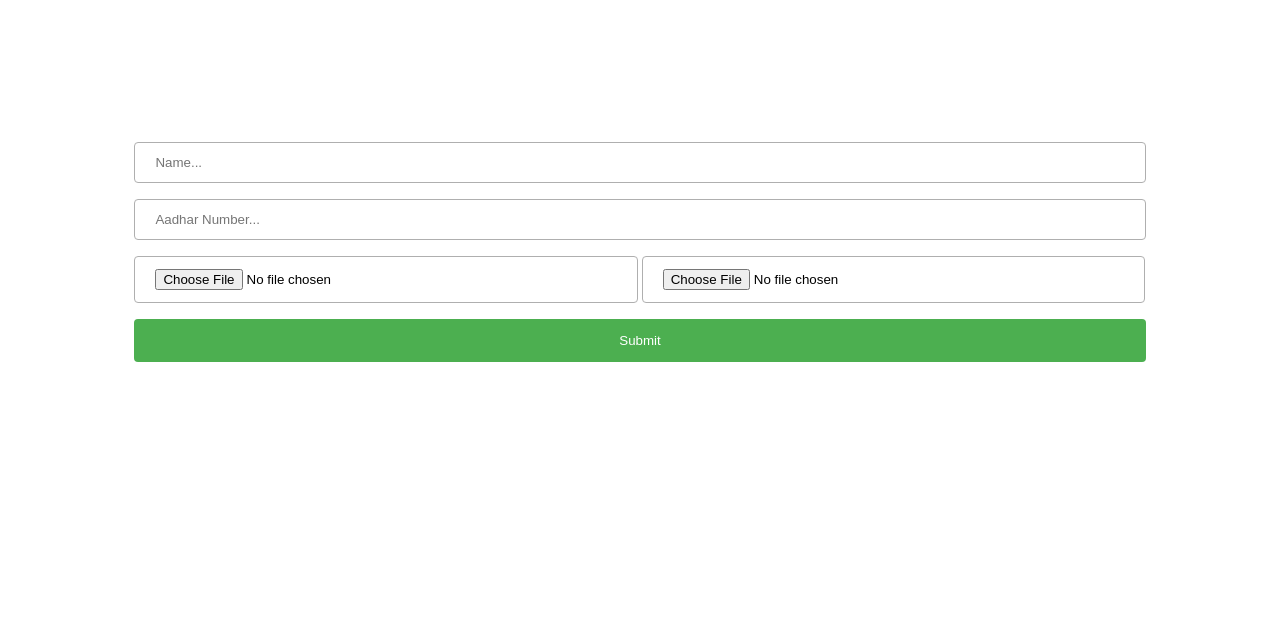
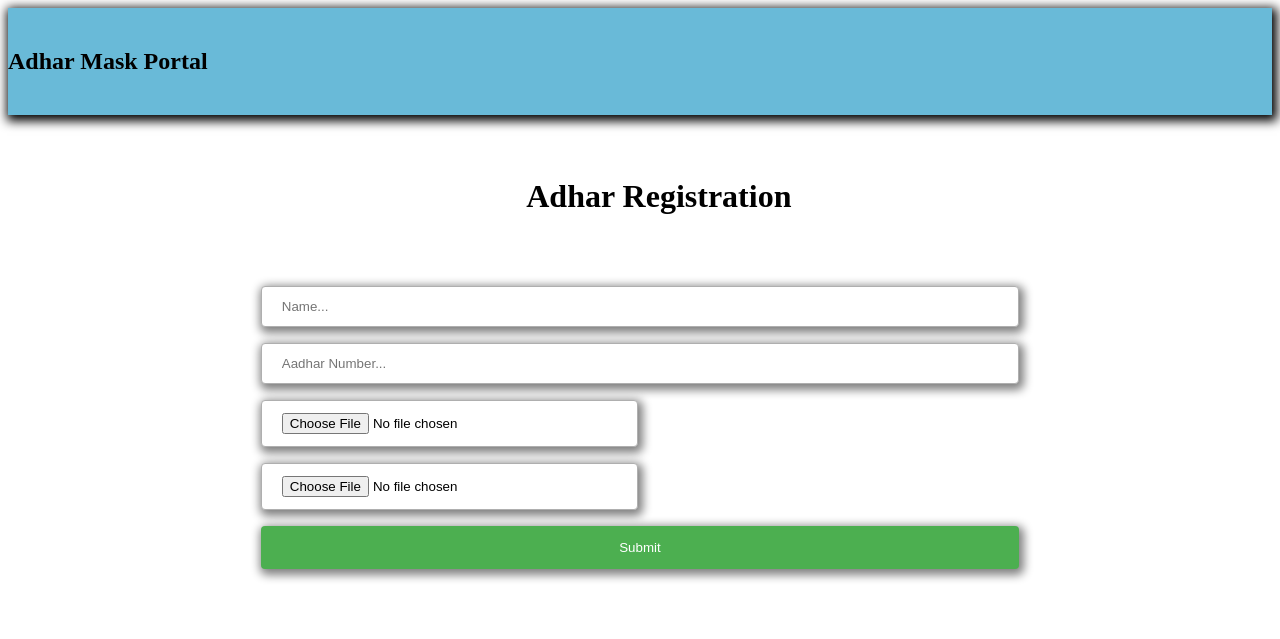
Before and after one commit to Sumits163/Adhar_mask, a Flask app: page /register/ in a window 1280 px wide. Shown: the top 639 px of the page. Run offline with Flask 3, Linux system fonts and the light colour scheme.

Commit message:
Added Features

```diff
--- a/static/style.css
+++ b/static/style.css
@@ -23,9 +23,10 @@ a:hover{
     background-color:#04AA6D ;
 }
 .container {
-    max-width: 100%;
+    margin: 0% 0% 0% 15%;
+    max-width: 60%;
     height: 100%;
-    padding: 10%;
+    padding: 5%;
 
 }
 
--- a/templates/user_registration.html
+++ b/templates/user_registration.html
@@ -10,13 +10,24 @@
 </head>
 
 <body>
-    <div class="container">
+    <div class="parent-div" style="height: 100%; width: 100%;">
+
+    </div>
+    <div class="header-div"
+      style="display: block;padding:20px 0px ;background-color: rgb(105, 186, 216); height: 40%;width:100%;position: relative;text-decoration: none; box-shadow: 2px 3px 10px 3px;">
+      <h2>Adhar Mask Portal</h2>
+
+    </div>
+
+        <h1 style="margin: 5% 0% 0% 41%;">Adhar Registration</h1>
+
+    <div class="container" >
     <form action="/register/" method="post" enctype="multipart/form-data">
-        <input type="text" placeholder="Name..." name="name"><br>
-        <input type="number" min ="111111111111" placeholder="Aadhar Number..." name="ad_number"><br>
-        <input type="file" title="Choose a video please" name="front" id="img" />
-        <input type="file" title="Choose a video please" placeholder="Aadhar Back.." name="back"><br>
-        <input type="submit">
+        <input type="text" placeholder="Name..." name="name" style="box-shadow: 2px 3px 10px 3px gray;"><br>
+        <input type="number" min ="111111111111" placeholder="Aadhar Number..." name="ad_number"style="box-shadow: 2px 3px 10px 3px gray;"><br>
+        <input type="file" title="Choose a video please" name="front" id="img" style="box-shadow: 2px 3px 10px 3px gray;" />
+        <input type="file" title="Choose a video please" placeholder="Aadhar Back.." name="back" style="box-shadow: 2px 3px 10px 3px gray;"><br>
+        <input type="submit" style="box-shadow: 2px 3px 10px 3px gray;">
     </form>
     </div>
 </body>
```
Also changed, not shown: templates/index.html (+11 -2 lines), templates/show.html (+13 -0 lines), templates/users.html (+11 -2 lines), app.db, uploads/678957747101_back.png (added), uploads/678957747101_front.png (added).
